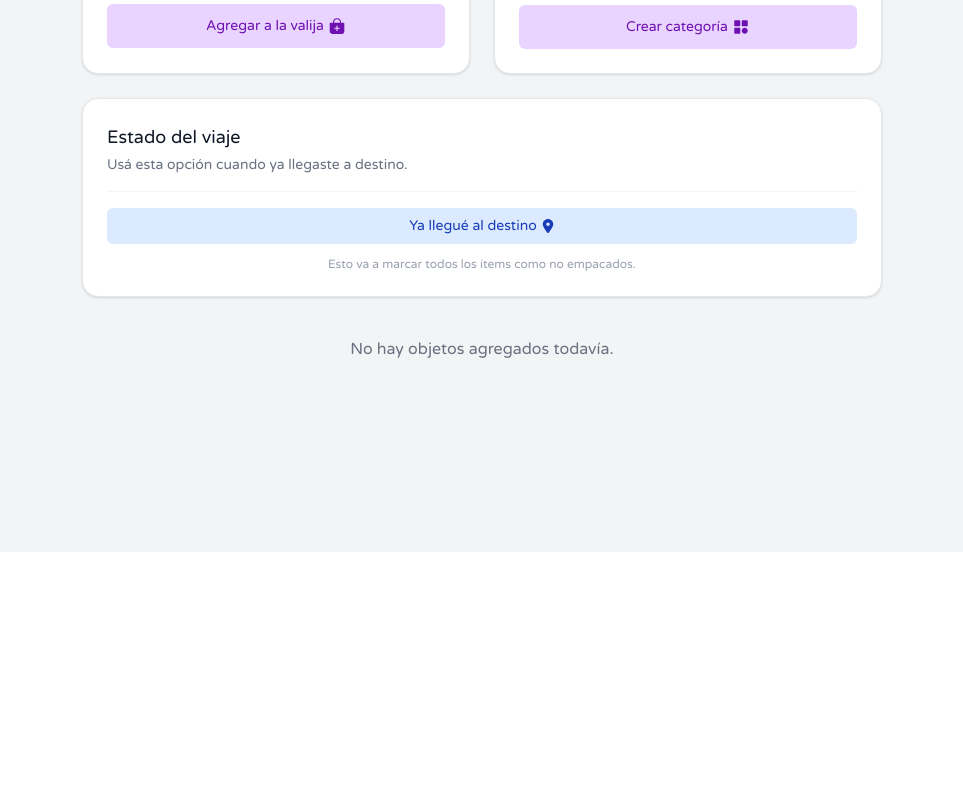
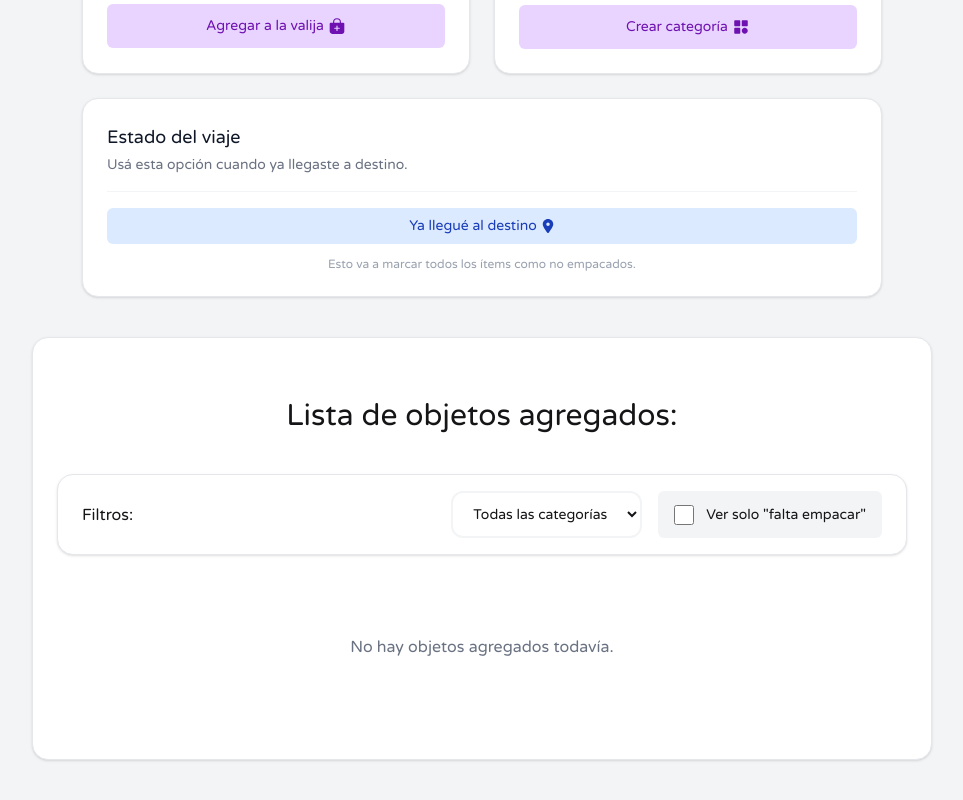
Before and after one commit to kevinbordon2799/valijita-app, a React (Vite) app: page / in a window 1280 px wide. Shown: the part 348-1148 px from the top of the page, without its empty margins (158-1121 px from the left). Before the commit the page ends 900 px from the top, so only its background shows below. Built offline with nearby package versions, Linux system fonts and the light colour scheme.

Commit message:
fix bug in travel item list

```diff
--- a/src/components/TravelItemList/index.tsx
+++ b/src/components/TravelItemList/index.tsx
@@ -5,20 +5,21 @@ import { TravelItemCard } from '../ItemCard';
 export const TravelItemList: React.FC = () => {
     const { filteredItems, togglePacked, editItem, deleteItem } = useTravelItems();
 
-    if (filteredItems.length === 0) {
-        return (
-            <div className="py-10 text-center text-gray-500">No hay objetos agregados todavía.</div>
-        );
-    }
-
     return (
         <div className="w-full mx-auto max-w-[900px] space-y-10 mt-10 py-15 mb-10 rounded-2xl border border-gray-200 bg-white shadow-sm rounded-2xl px-6">
             <div>
-                <h2 className='text-3xl font-bold text-center'>Lista de objetos agregados:</h2>
+                <h2 className="text-3xl font-bold text-center">Lista de objetos agregados:</h2>
             </div>
 
             <FiltersCard />
 
+            {filteredItems.length === 0 && (
+                <div className="py-10 text-center text-gray-500">
+                    No hay objetos agregados todavía.
+                </div>
+            )}
+
+            {filteredItems.length > 0 && (
                 <div className=" grid grid-cols-1 md:grid-cols-2 lg:grid-cols-3 gap-6">
                     {filteredItems.map((item) => (
                         <TravelItemCard
@@ -30,6 +31,7 @@ export const TravelItemList: React.FC = () => {
                         />
                     ))}
                 </div>
+            )}
         </div>
     );
 };
```
Lines whose indentation alone changed are shown as unchanged.
